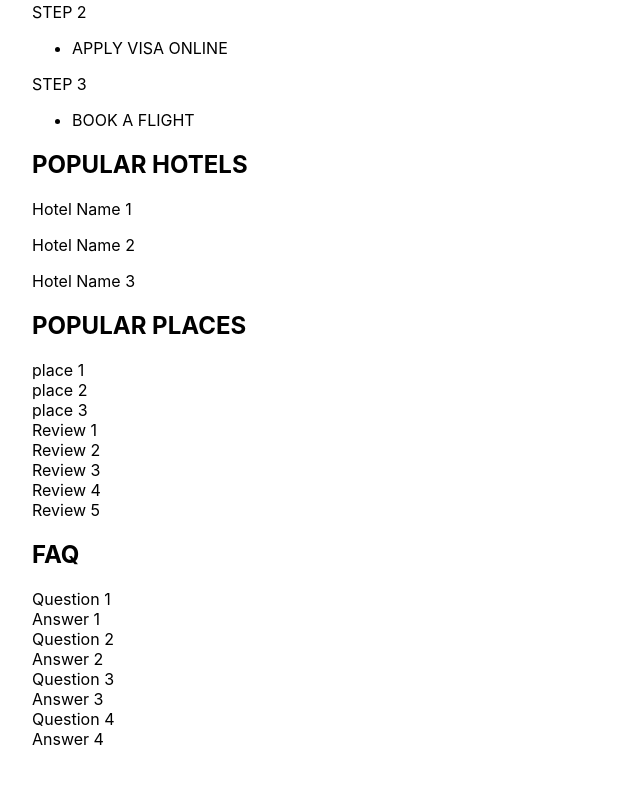
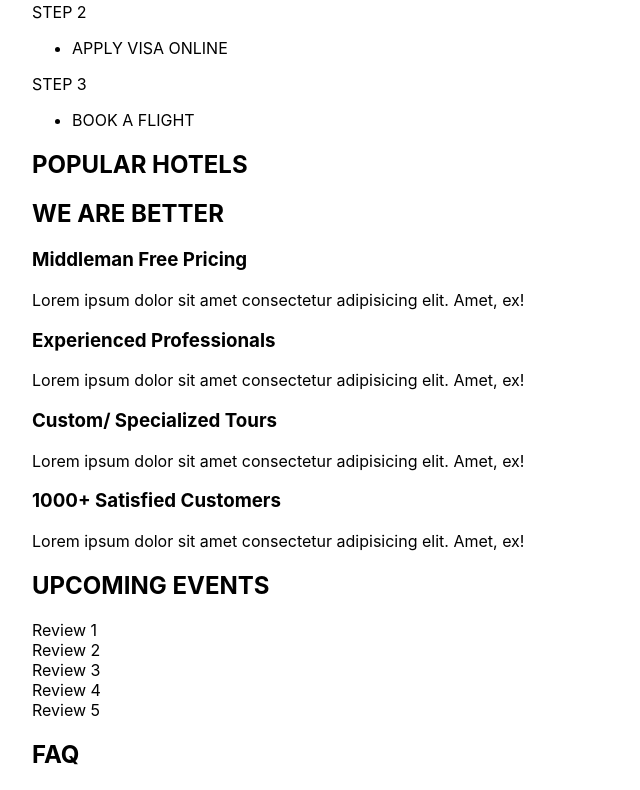
Before and after one commit to avidu97/okkoma-travel, a Next.js app: page / in a window 1280 px wide. Shown: the part 604-1394 px from the top of the page, without its empty margins (0-640 px from the left). Before the commit the page ends 1353 px from the top, so only its background shows below. Built offline with nearby package versions, Linux system fonts and the light colour scheme.

Commit message:
structure created

```diff
--- a/pages/index.js
+++ b/pages/index.js
@@ -99,38 +99,50 @@ export default function Home() {
         </div>
       </div>
       {/* _____________________________________________________________________HOTELS */}
-      <div className={styles.hotels_container}>
+      <div className={styles.hotels_main}>
         <h2>POPULAR HOTELS</h2>
-        <div className={styles.hotel}>
-          <div className={styles.hotel_image}></div>
-          <p>Hotel Name 1</p>
-          <div className={styles.hotel_tags}></div>
-        </div>
-        <div className={styles.hotel}>
-          <div className={styles.hotel_image}></div>
-          <p>Hotel Name 2</p>
-          <div className={styles.hotel_tags}></div>
-        </div>
-        <div className={styles.hotel}>
-          <div className={styles.hotel_image}></div>
-          <p>Hotel Name 3</p>
-          <div className={styles.hotel_tags}></div>
+      </div>
+      {/* ______________________________________________________________________WHY US */}
+      <div className={styles.why_main}>
+        <div className={styles.why_container}>
+          <h2>WE ARE BETTER</h2>
+          <div className={styles.why_holder}>
+            <div className={styles.why}>
+              <h3>Middleman Free Pricing</h3>
+              <p>
+                Lorem ipsum dolor sit amet consectetur adipisicing elit. Amet,
+                ex!
+              </p>
+            </div>
+            <div className={styles.why}>
+              <h3>Experienced Professionals</h3>
+              <p>
+                Lorem ipsum dolor sit amet consectetur adipisicing elit. Amet,
+                ex!
+              </p>
+            </div>
+            <div className={styles.why}>
+              <h3>Custom/ Specialized Tours</h3>
+              <p>
+                Lorem ipsum dolor sit amet consectetur adipisicing elit. Amet,
+                ex!
+              </p>
+            </div>
+            <div className={styles.why}>
+              <h3>1000+ Satisfied Customers</h3>
+              <p>
+                Lorem ipsum dolor sit amet consectetur adipisicing elit. Amet,
+                ex!
+              </p>
+            </div>
+          </div>
         </div>
       </div>
-      {/* ______________________________________________________________________PLACES */}
-      <div className={styles.places_container}>
-        <h2>POPULAR PLACES</h2>
-        <div className={styles.place}>
-          <div className={styles.place_image}></div>
-          <div className={styles.place_dsc_holder}>place 1</div>
-        </div>
-        <div className={styles.place}>
-          <div className={styles.place_image}></div>
-          <div className={styles.place_dsc_holder}>place 2</div>
-        </div>
-        <div className={styles.place}>
-          <div className={styles.place_image}></div>
-          <div className={styles.place_dsc_holder}>place 3</div>
+      {/* _______________________________________________________________EVENTS */}
+      <div className={styles.event_main}>
+        <div className={styles.event_container}>
+          <h2>UPCOMING EVENTS</h2>
+          <div className={styles.event_holder}></div>
         </div>
       </div>
       {/* ______________________________________________________________________REVIEWS */}
```
